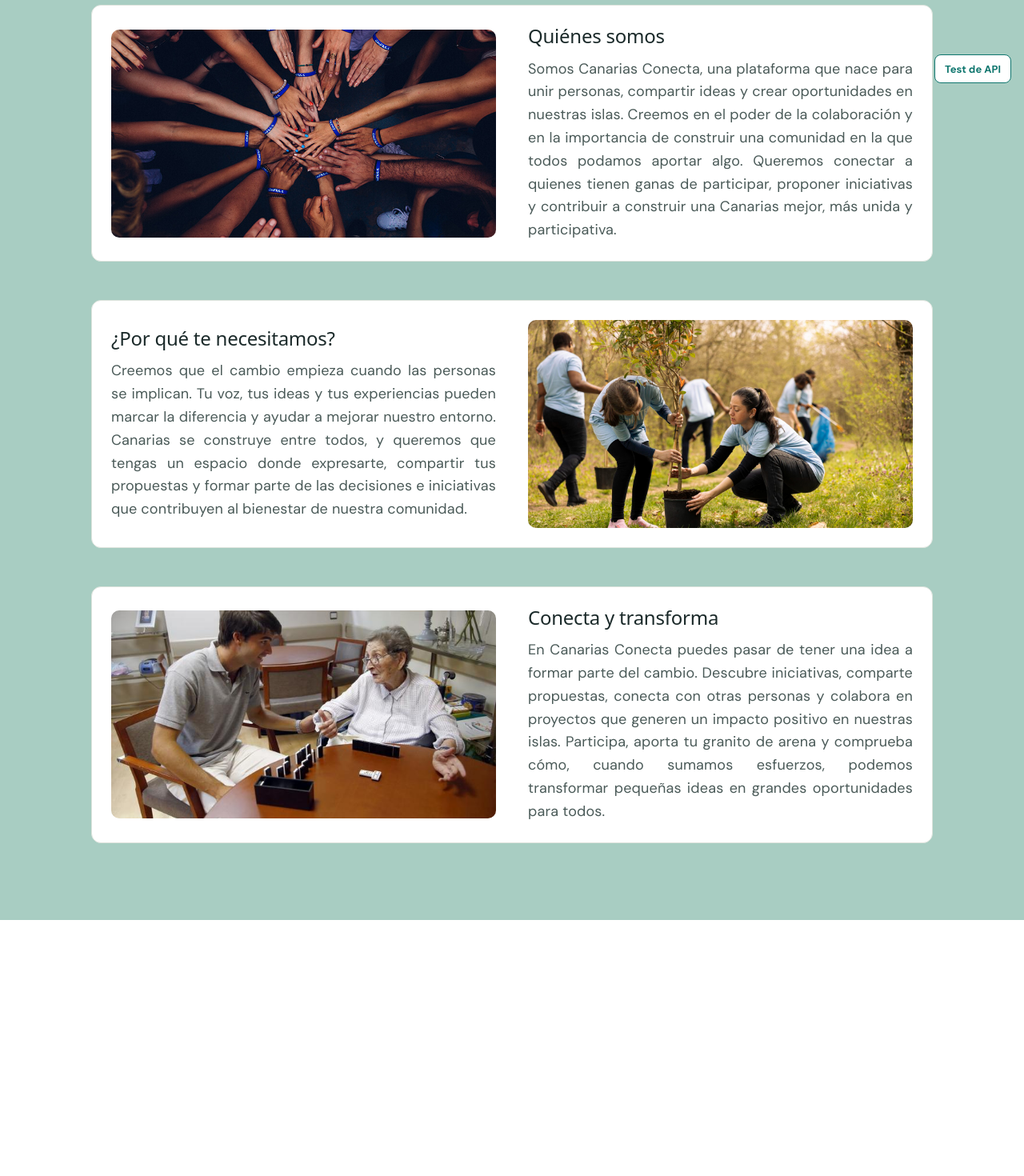
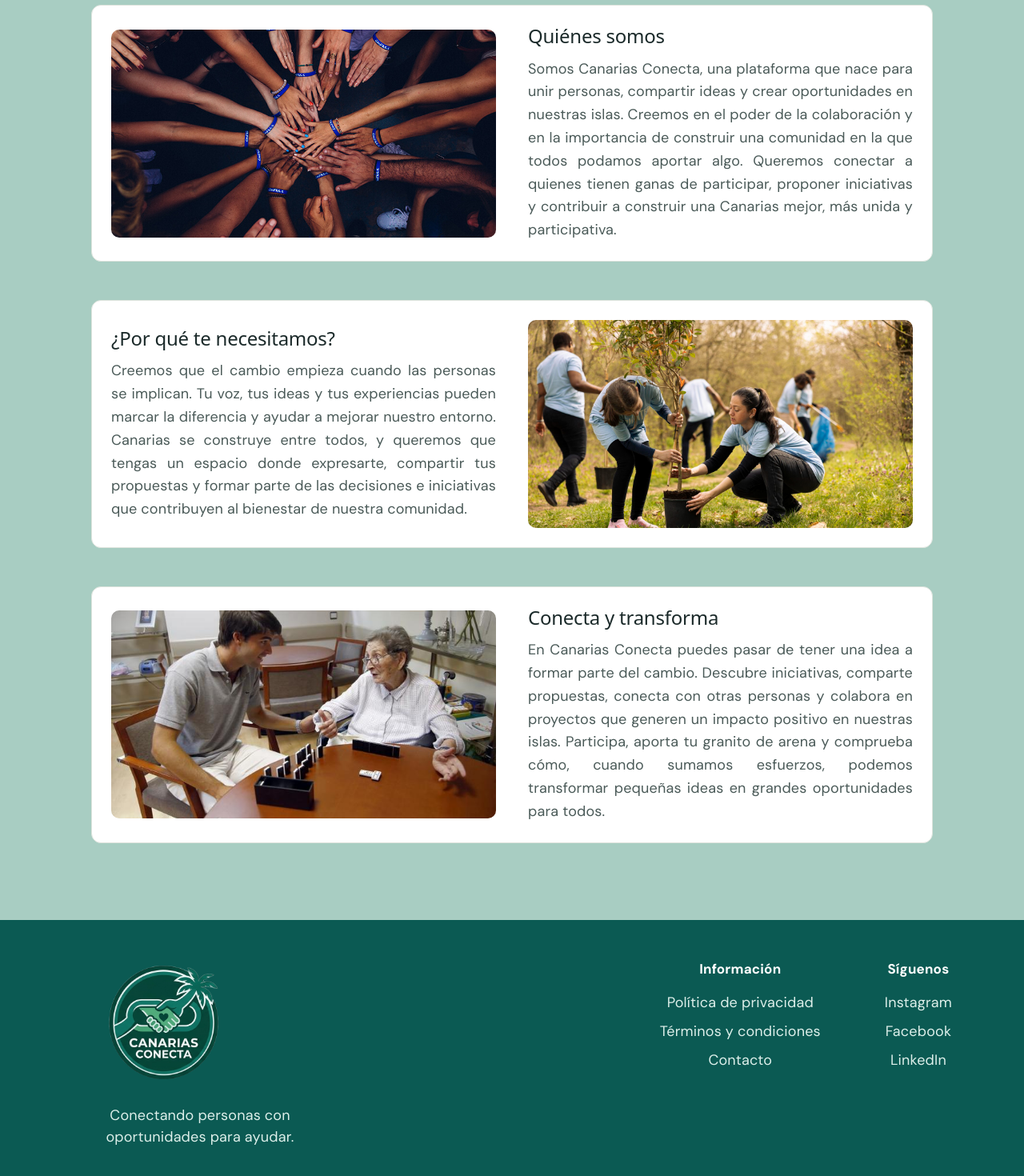
Before and after one commit to SyTW2627/Canarias_Conecta, a React (Vite) app in the folder client/: page / in a window 1280 px wide. Shown: the part 680-2150 px from the top of the page at 80% size. Before the commit the page ends 1830 px from the top, so only its background shows below. Built offline with nearby package versions, Linux system fonts and the light colour scheme.

Commit message:
Añadido el footer de la web

```diff
--- a/client/src/App.css
+++ b/client/src/App.css
@@ -214,33 +214,6 @@ p {
   opacity: 1;
 }
 
-/* Botón de comprobación de la API (esquina inferior derecha) */
-.api-check {
-  position: fixed;
-  right: 16px;
-  bottom: 16px;
-  display: flex;
-  flex-direction: column;
-  align-items: flex-end;
-  gap: 8px;
-  max-width: 320px;
-}
-
-.api-check .btn {
-  min-height: 36px;
-  padding: 6px 12px;
-  font-size: 13px;
-}
-
-.api-check p {
-  margin: 0;
-  padding: 6px 10px;
-  background: #fff;
-  border: 1px solid var(--borde);
-  border-radius: 8px;
-  font-size: 13px;
-  color: var(--texto-suave);
-}
 
 /* Estilos de quienes somos y fotos */
 .info-sections {
@@ -317,3 +290,70 @@ p {
 .brand .logo {
   margin-right: 0;
 }
+
+/* Estilos para el footer */
+.footer {
+  display: flex;
+  justify-content: space-between;
+  align-items: flex-start;
+  gap: 48px;
+  padding: 48px max(24px, calc((100% - 1100px) / 2));
+  margin-top: auto;
+  background: var(--verde-oscuro);
+  color: #fff;
+}
+
+.footer-brand {
+  max-width: 320px;
+}
+
+.footer-brand img {
+  width: 240px;
+  max-height: 160px;
+  object-fit: contain;
+  object-position: left center;
+  margin-bottom: 16px;
+}
+
+.footer-brand p {
+  line-height: 1.5;
+  color: var(--verde-claro);
+}
+
+.footer-links {
+  display: flex;
+  gap: 80px;
+}
+
+.footer-links div {
+  display: flex;
+  flex-direction: column;
+  gap: 10px;
+}
+
+.footer h3 {
+  margin-bottom: 6px;
+  font-size: 17px;
+}
+
+.footer a {
+  color: var(--verde-claro);
+  text-decoration: none;
+}
+
+.footer a:hover {
+  color: #fff;
+  text-decoration: underline;
+}
+
+@media (max-width: 700px) {
+  .footer {
+    flex-direction: column;
+    padding: 36px 24px;
+  }
+
+  .footer-links {
+    flex-direction: column;
+    gap: 28px;
+  }
+}
--- a/client/src/App.tsx
+++ b/client/src/App.tsx
@@ -39,7 +39,6 @@ function usuarioGuardado(): Usuario | null {
 }
 
 function App() {
-  const [apiStatus, setApiStatus] = useState<string | null>(null)
   const [pantalla, setPantalla] = useState<'home' | 'login' | 'registro'>('home')
   const [usuario, setUsuario] = useState<Usuario | null>(usuarioGuardado)
 
@@ -56,17 +55,6 @@ function App() {
   }
 
 
-  async function checkApi() {
-    setApiStatus('Comprobando...')
-    try {
-      const res = await fetch('/api/health')
-      if (!res.ok) throw new Error(`HTTP ${res.status}`)
-      const data: { status: string; message: string } = await res.json()
-      setApiStatus(`${data.status}: ${data.message}`)
-    } catch (err) {
-      setApiStatus(`Error: ${err instanceof Error ? err.message : String(err)}`)
-    }
-  }
 
   if (pantalla === 'login') {
     return (
@@ -195,12 +183,37 @@ function App() {
 
       </main>
 
-      <aside className="api-check">
-        <button type="button" className="btn btn-outline" onClick={checkApi}>
-          Test de API
-        </button>
-        {apiStatus && <p role="status">{apiStatus}</p>}
-      </aside>
+      <footer className="footer">
+        <div className="footer-brand">
+          <img
+            src="/fotos/Logo_Canarias_Conecta_Sinfondo.png"
+            alt="Logo de Canarias Conecta"
+          />
+          <p>Conectando personas con oportunidades para ayudar.</p>
+        </div>
+
+        <div className="footer-links">
+          <div>
+            <h3>Información</h3>
+              <a href="/politica-privacidad">Política de privacidad</a>
+              <a href="/terminos-condiciones">Términos y condiciones</a>
+              <a href="/contacto">Contacto</a>
+          </div>
+
+          <div>
+            <h3>Síguenos</h3>
+              <a href="https://www.instagram.com/" target="_blank" rel="noreferrer">
+                Instagram
+              </a>
+              <a href="https://www.facebook.com/" target="_blank" rel="noreferrer">
+                Facebook
+              </a>
+              <a href="https://www.linkedin.com/" target="_blank" rel="noreferrer">
+                LinkedIn
+              </a>
+          </div>
+        </div>
+      </footer>
     </div>
   )
 }
```
